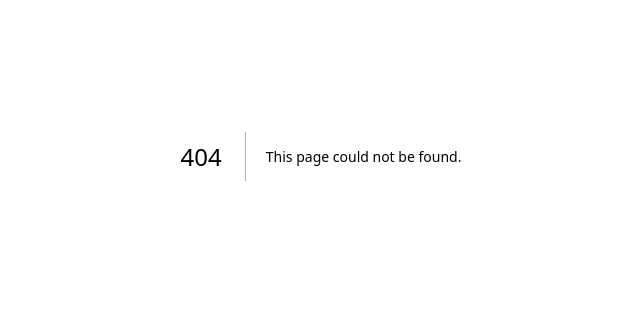
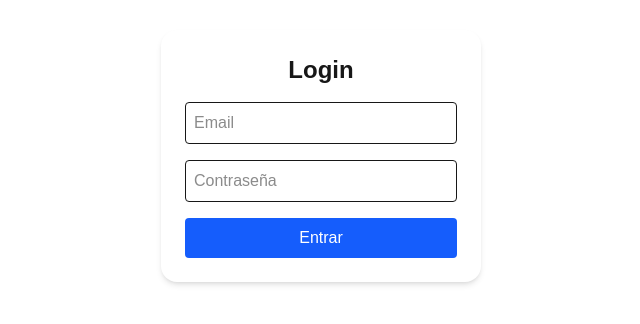
Before and after one commit to warydiaz/management, a Next.js app: page /login in a window 1280 px wide. Before the commit this address had no page. Shown: the part 244-568 px from the top of the page, without its empty margins (319-959 px from the left). Built offline with nearby package versions, Linux system fonts and the light colour scheme.

Commit message:
Add login page component with form handling and API integration

```diff
--- /dev/null
+++ b/src/app/login/page.tsx
@@ -0,0 +1,56 @@
+"use client";
+
+import { useState } from "react";
+
+export default function LoginPage() {
+  const [email, setEmail] = useState("");
+  const [password, setPassword] = useState("");
+
+  const handleSubmit = async (e: React.FormEvent) => {
+    e.preventDefault();
+
+    // Aquí llamamos a nuestra API de login
+    const res = await fetch("/api/login", {
+      method: "POST",
+      headers: { "Content-Type": "application/json" },
+      body: JSON.stringify({ email, password }),
+    });
+
+    if (res.ok) {
+      alert("✅ Login exitoso");
+    } else {
+      alert("❌ Usuario o contraseña incorrectos");
+    }
+  };
+
+  return (
+    <main className="flex min-h-screen items-center justify-center">
+      <form
+        onSubmit={handleSubmit}
+        className="bg-white p-6 rounded-2xl shadow-md w-80 flex flex-col gap-4"
+      >
+        <h1 className="text-2xl font-bold text-center">Login</h1>
+        <input
+          type="email"
+          placeholder="Email"
+          value={email}
+          onChange={(e) => setEmail(e.target.value)}
+          className="border p-2 rounded"
+        />
+        <input
+          type="password"
+          placeholder="Contraseña"
+          value={password}
+          onChange={(e) => setPassword(e.target.value)}
+          className="border p-2 rounded"
+        />
+        <button
+          type="submit"
+          className="bg-blue-600 text-white p-2 rounded hover:bg-blue-700"
+        >
+          Entrar
+        </button>
+      </form>
+    </main>
+  );
+}
```
